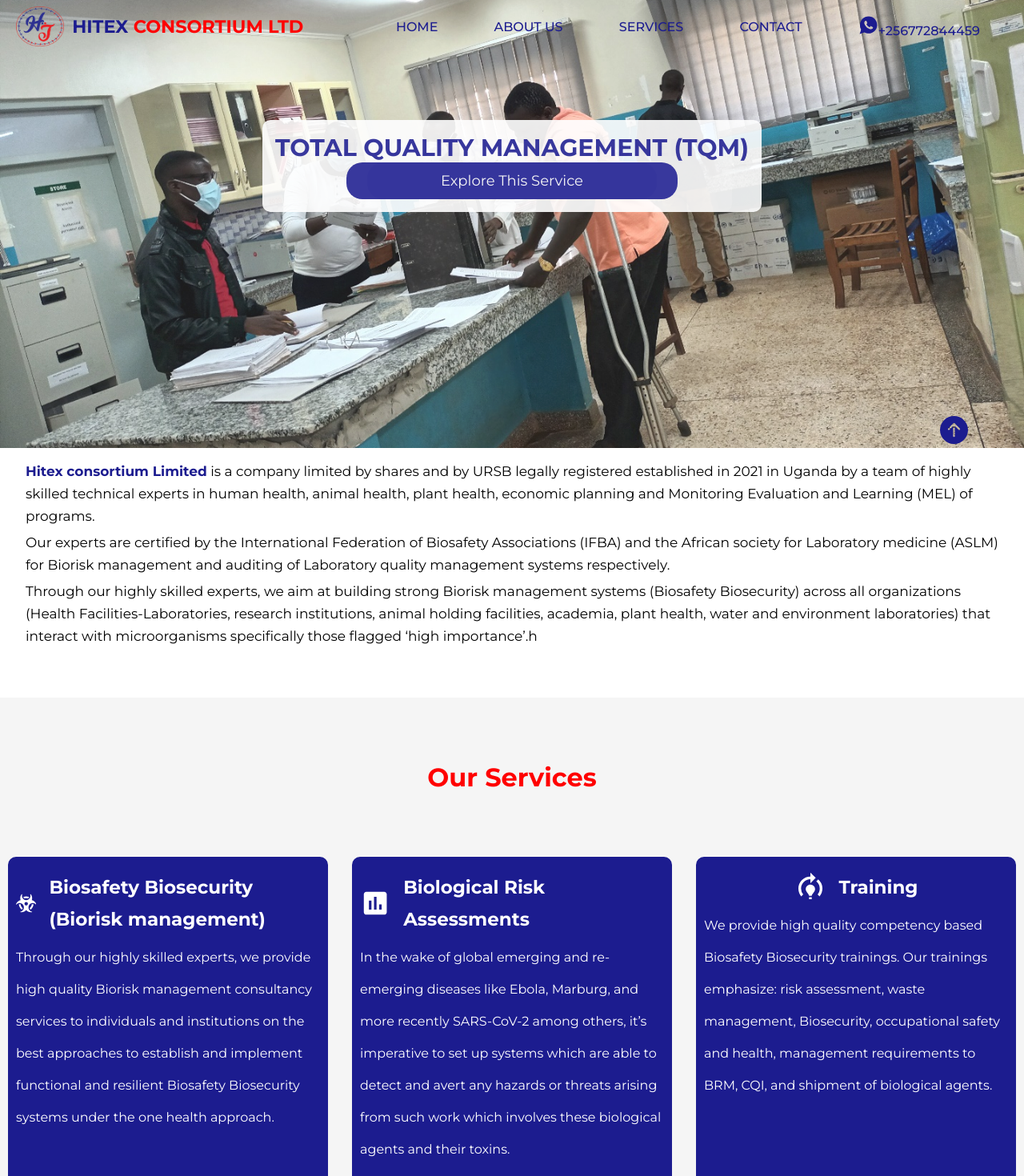
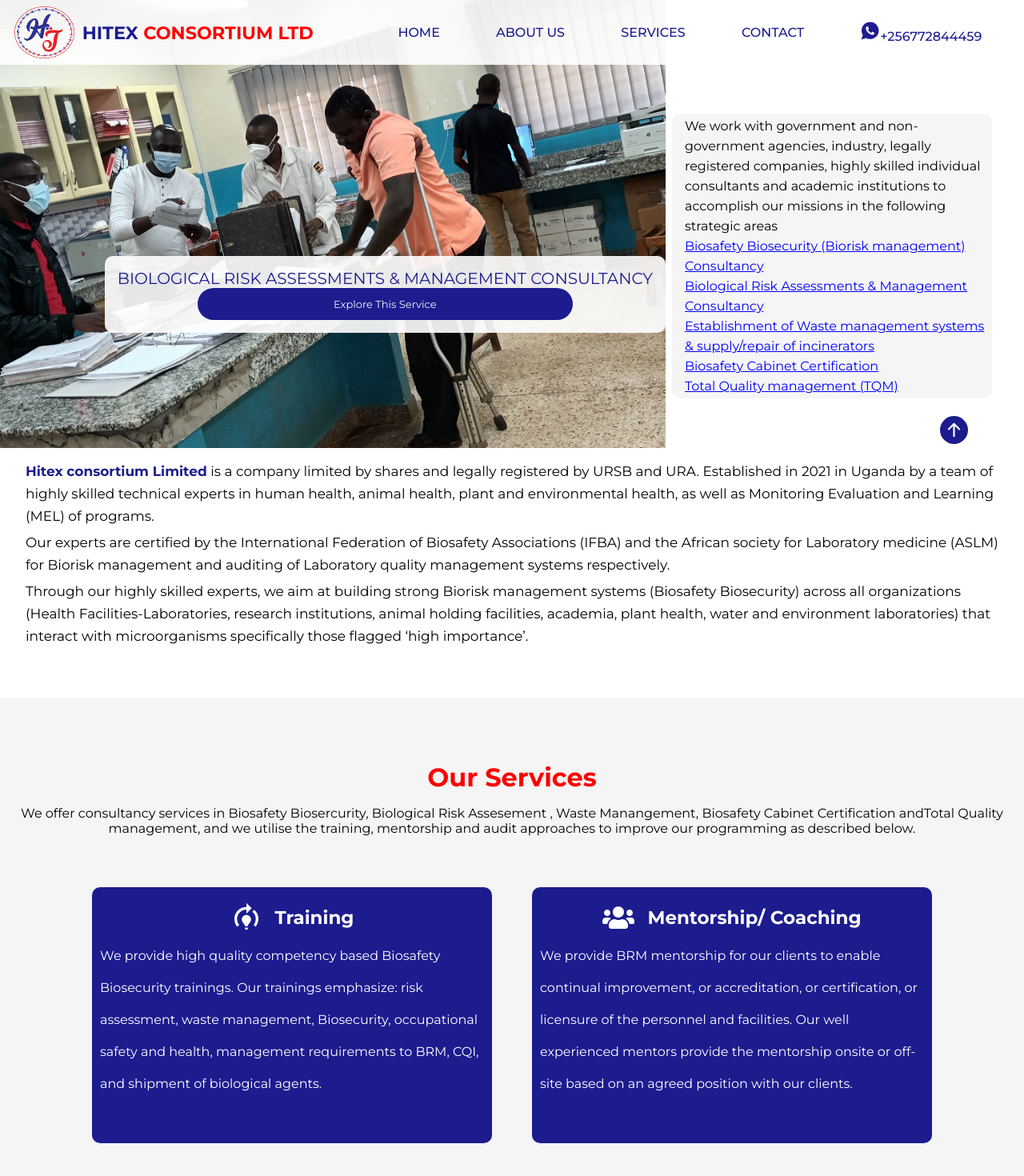
Before and after one commit to isiagi/medical, a Next.js app: page / in a window 1280 px wide. Shown: the top 1470 px of the page at 80% size. Built offline with nearby package versions, Linux system fonts and the light colour scheme; a web font is replaced by a local one.

Commit message:
new changes

```diff
--- a/components/Ban.jsx
+++ b/components/Ban.jsx
@@ -9,7 +9,7 @@ const Ban = () => {
         padding: '0 2rem',
         lineHeight: '28px',
         margin: '15px 0',
-        paddingBottom: '3rem'
+        paddingBottom: '3rem',
         // fontSize: '17px'
       }}
     >
@@ -17,10 +17,10 @@ const Ban = () => {
         <span style={{ color: 'rgb(28, 28, 143)' }}>
           <b>Hitex consortium Limited</b>
         </span>{' '}
-        is a company limited by shares and by URSB legally registered
-        established in 2021 in Uganda by a team of highly skilled technical
-        experts in human health, animal health, plant health, economic planning
-        and Monitoring Evaluation and Learning (MEL) of programs.
+        is a company limited by shares and legally registered by URSB and URA.
+        Established in 2021 in Uganda by a team of highly skilled technical
+        experts in human health, animal health, plant and environmental health,
+        as well as Monitoring Evaluation and Learning (MEL) of programs.
       </p>
 
       <p style={{ fontSize: '17px', paddingTop: '5px' }}>
@@ -30,13 +30,13 @@ const Ban = () => {
         management systems respectively.
       </p>
 
-      <p style={{ fontSize: '17px', paddingTop: '5px'  }}>
+      <p style={{ fontSize: '17px', paddingTop: '5px' }}>
         Through our highly skilled experts, we aim at building strong Biorisk
         management systems (Biosafety Biosecurity) across all organizations
         (Health Facilities-Laboratories, research institutions, animal holding
         facilities, academia, plant health, water and environment laboratories)
         that interact with microorganisms specifically those flagged ‘high
-        importance’.h
+        importance’.
       </p>
       {/* <div
         style={{
--- a/components/Banner1.js
+++ b/components/Banner1.js
@@ -7,6 +7,7 @@ import styles from '../styles/Home.module.css';
 const Banner1 = () => {
   return (
     <div style={{padding:'0 2rem'}}>
+    <hr></hr>
       <p style={{ fontSize: '22px' }}>
         Hitex consortium is a company limited by shares and by URSB legally
         registered established in 2021 in Uganda by a team of highly skilled
--- a/components/Fade.jsx
+++ b/components/Fade.jsx
@@ -8,12 +8,12 @@ import styles from '../styles/Home.module.css';
 const fadeImages = [
   {
     url: '/assets/nn.jpg',
-    caption: 'Biorisk management',
+    caption: 'Biosafety Biosecurity (Biorisk management) Consultancy',
     href: '/Bio',
   },
   {
     url: '/assets/gf.jpg',
-    caption: 'Biological Risk Assessments',
+    caption: 'Biological Risk Assessments & Management Consultancy ',
     href: '/BioRisk',
   },
   {
@@ -23,15 +23,20 @@ const fadeImages = [
   },
   {
     url: '/assets/gf.jpg',
-    caption: 'Waste management & supply of incinerators',
+    caption: 'Establishment of Waste management systems & supply/repair of incinerators ',
     href: '/Waste',
+  },
+  {
+    url: '/assets/gf.jpg',
+    caption: 'Biosafety Cabinet Certification  ',
+    href: '/Cabinet',
   },
 ];
 
 const Fader = () => {
   return (
     <div>
-      <Fade arrows={false} duration={2000}>
+      <Fade arrows={false} duration={4000}>
         {fadeImages.map((fadeImage, index) => (
           <div className={styles.each__fade} key={index}>
             <div className={styles.image__container}>
@@ -45,17 +50,20 @@ const Fader = () => {
                   margin: '0 auto',
                   padding: '1rem',
                   borderRadius: '10px',
+                  position: 'absolute',
+                  top: '170px',
+                  right: '0'
                 }}
               >
-                <h2
+                <p
                   style={{
                     color: 'rgb(28, 28, 143)',
                     textTransform: 'uppercase',
-                    fontSize: '30px'
+                    fontSize: '20px'
                   }}
                 >
                   {fadeImage.caption}
-                </h2>
+                </p>
                 <button
                   style={{
                     padding: '12px',
@@ -63,7 +71,7 @@ const Fader = () => {
                     background: 'rgb(28, 28, 143)',
                     borderRadius: '20px',
                     border: 'none',
-                    fontSize: '18px',
+                    fontSize: '13px',
                     marginBlock: '.6rem',
                     width: '70%',
                     margin: '0 auto',
--- a/components/Hero1.js
+++ b/components/Hero1.js
@@ -1,10 +1,75 @@
+import Link from 'next/link';
 import Fader from './Fade';
 
 const Hero1 = () => {
   return (
-    <div style={{ display: 'flex', width: '100%', justifyContent:'space-around' }}>
-      <div style={{width: '100%',}}>
+    <div
+      style={{
+        display: 'flex',
+        width: '100%',
+        justifyContent: 'space-between',
+        alignItems: 'center',
+        flexWrap:'wrap',
+      }}
+    >
+      {/* <div style={{ width: '25%' }}>
+        <h1>
+          <span style={{ color: 'rgb(28, 28, 143)' }}>HITEX</span>{' '}
+          <span style={{ color: 'red' }}>CONSORTIUM LTD</span>
+        </h1>
+      </div> */}
+      <div style={{ width: '65%' }}>
         <Fader />
+      </div>
+      <div
+        style={{
+          // borderTop: '3px solid rgb(18, 18, 124)',
+          maxWidth: '400px',
+          width: '35%',
+          lineHeight: '25px',
+          backgroundColor: 'whitesmoke',
+          color: 'black',
+          padding: '0.2rem',
+          borderRadius: '10px',
+          paddingLeft:'1rem',
+          marginRight: '40px',
+          marginTop: '80px',
+        }}
+      >
+        {' '}
+        <p>
+          We work with government and non-government agencies, industry, legally
+          registered companies, highly skilled individual consultants and
+          academic institutions to accomplish our missions in the following
+          strategic areas
+        </p>
+        <ul>
+          <li
+            style={{ color: 'blue', textDecoration: 'underline',}}
+          >
+            <Link href="/Bio">Biosafety Biosecurity (Biorisk management) Consultancy </Link>
+          </li>
+          <li
+            style={{ color: 'blue', textDecoration: 'underline' }}
+          >
+            <Link href="/BioRisk">Biological Risk Assessments & Management Consultancy  </Link>
+          </li>
+          <li
+            style={{ color: 'blue', textDecoration: 'underline' }}
+          >
+            <Link href="/Total">Establishment of Waste management systems & supply/repair of incinerators </Link>
+          </li>
+          <li
+            style={{ color: 'blue', textDecoration: 'underline' }}
+          >
+            <Link href="/BioRisk">Biosafety Cabinet Certification  </Link>
+          </li>
+          <li
+            style={{ color: 'blue', textDecoration: 'underline' }}
+          >
+            <Link href="/BioRisk">Total Quality management (TQM)  </Link>
+          </li>
+        </ul>
       </div>
     </div>
   );
--- a/components/Nav.js
+++ b/components/Nav.js
@@ -21,7 +21,7 @@ const NavBar = () => {
     <div className={styles.nav__wrapper}>
       <nav className={offSet > 40 ? styles.nav1 : styles.nav}>
         <div className={styles.nav__logo}>
-          <Image src={'/assets/logo.png'} alt="logo" width="60" height="50" />
+          <Image src={'/assets/logo.png'} alt="logo" width="75" height="65" />
           <h3>
             <span style={{ color: 'rgb(28, 28, 143)' }}>HITEX</span>{' '}
             <span style={{ color: 'red' }}>CONSORTIUM LTD</span>
--- a/components/Services.js
+++ b/components/Services.js
@@ -6,38 +6,18 @@ import { AiOutlineAudit } from 'react-icons/ai';
 import { FaClipboardList, FaUsers } from 'react-icons/fa';
 
 import styles from '../styles/Home.module.css';
+import Link from 'next/link';
 
 const Services = () => {
   return (
     <div className={styles.service__container} id="services">
-      <h2 style={{color: 'red'}}>Our Services</h2>
+      <h2 style={{ color: 'red' }}>Our Services</h2>
+      <p style={{textAlign: 'center',paddingBottom: '4rem' }}>
+        We offer consultancy services in <Link href="#">Biosafety Biosercurity</Link>, <Link href="#">Biological Risk
+        Assesement</Link> , <Link href="#">Waste Manangement</Link>, <Link href="#">Biosafety Cabinet Certification</Link> and
+        <Link href="#">Total Quality management</Link>, and we utilise the training, mentorship and audit approaches to improve our programming as described below.
+      </p>
       <div className={styles.service__items}>
-        <div className={styles.service__item}>
-          <div className={styles.service__item__one}>
-            <FaBiohazard className={styles.service__item__icon} />
-            <h3>Biosafety Biosecurity (Biorisk management)</h3>
-          </div>
-          <p>
-            Through our highly skilled experts, we provide high quality Biorisk
-            management consultancy services to individuals and institutions on
-            the best approaches to establish and implement functional and
-            resilient Biosafety Biosecurity systems under the one health
-            approach.
-          </p>
-        </div>
-        <div className={styles.service__item}>
-          <div className={styles.service__item__one}>
-            <MdAssessment className={styles.service__item__icon} />
-            <h3>Biological Risk Assessments</h3>
-          </div>
-          <p>
-            In the wake of global emerging and re-emerging diseases like Ebola,
-            Marburg, and more recently SARS-CoV-2 among others, it’s imperative
-            to set up systems which are able to detect and avert any hazards or
-            threats arising from such work which involves these biological
-            agents and their toxins.
-          </p>
-        </div>
         <div className={styles.service__item}>
           <div className={styles.service__item__one}>
             <MdModelTraining className={styles.service__item__icon} />
--- a/components/footer/Footer.jsx
+++ b/components/footer/Footer.jsx
@@ -13,16 +13,17 @@ const Footer = () => {
       <div className={styles.footer__contain}>
         <div className={styles.footer__wrapper}>
           <div>
-            <h3 style={{color: 'red'}}>Hitex consortium Limited</h3>
+            <h3 style={{ color: 'red' }}>Hitex consortium Limited</h3>
           </div>
           <div className={styles.footer__info}>
-            We a company limited by shares and by URSB legally registered
-            established in 2021 in Uganda by a team of highly skilled technical
-            experts in human health, animal health, plant health, economic
-            planning and Monitoring Evaluation and Learning (MEL) of programs.
+            We are company limited by shares and legally registered by URSB and
+            URA. Established in 2021 in Uganda by a team of highly skilled
+            technical experts in human health, animal health, plant and
+            environmental health, as well as Monitoring Evaluation and Learning
+            (MEL).
           </div>
           <div>
-            <BsFacebook style={{ fontSize: '1.5rem', color: 'whitesmoke' }} />
+              <BsFacebook style={{ fontSize: '1.5rem', color: 'whitesmoke' }} />
             <BsInstagram
               style={{
                 fontSize: '1.5rem',
@@ -41,7 +42,7 @@ const Footer = () => {
         </div>
         <div className={styles.footer__links}>
           <div>
-            <h3 style={{color: 'red'}}>Quick Link</h3>
+            <h3 style={{ color: 'red' }}>Quick Link</h3>
           </div>
           <div>
             <ul>
@@ -62,18 +63,27 @@ const Footer = () => {
         </div>
         <div className={styles.footer__as}>
           <div>
-            <h3 style={{color: 'red'}}>Core Services</h3>
+            <h3 style={{ color: 'red' }}>Core Services</h3>
           </div>
           <div>
             <ul>
               <li>
-                <Link href="/Bio">Biosafety Biosecurity (Biorisk management)</Link>
+                <Link href="/Bio">
+                Biosafety Biosecurity (Biorisk management) Consultancy
+                </Link>
               </li>
               <li>
-                <Link href="/BioRisk">Biological Risk Assessments & Management</Link>
+                <Link href="/BioRisk">
+                Biological Risk Assessments & Management Consultancy
+                </Link>
               </li>
               <li>
-                <Link href="/Waste">Waste management & supply of incinerators</Link>
+                <Link href="/Waste">
+                Establishment of Waste management systems & supply/repair of incinerators
+                </Link>
+              </li>
+              <li>
+                <Link href="/Total">Biosafety Cabinet Certification</Link>
               </li>
               <li>
                 <Link href="/Total">Total Quality management (TQM)</Link>
@@ -83,6 +93,7 @@ const Footer = () => {
         </div>
         {/* <div className="footer__links">
           <div>
+          Biosafety Cabinet Certification
             <h3>Resources</h3>
           </div>
           <div>
--- a/pages/Ab.js
+++ b/pages/Ab.js
@@ -44,20 +44,10 @@ const Ab = () => {
     <div className={styles.about__wrapper} id="about">
       <div className={styles.about__head}>
         <h4>About Us</h4>
-        <p>
-          Our experts are certified by the International Federation of Biosafety
-          Associations (IFBA) and the African society for Laboratory medicine
-          (ASLM) for Biorisk management and auditing of Laboratory quality
-          management systems respectively.
-        </p>
+
       </div>
       <div className={styles.about__container}>
-        {/* <p style={{ fontSize: '18px' }}>
-          Our experts are certified by the International Federation of Biosafety
-          Associations (IFBA) and the African society for Laboratory medicine
-          (ASLM) for Biorisk management and auditing of Laboratory quality
-          management systems respectively.
-        </p> */}
+
 
         <div className={styles.about__item}>
           <p style={{ fontSize: '18px' }}>
@@ -65,41 +55,8 @@ const Ab = () => {
             at all times irrespective of the circumstances.{' '}
           </p>
 
-          <p style={{ fontSize: '18px' }}>
-            We work with government and non-government agencies, industry,
-            legally registered companies, highly skilled individual consultants
-            and academic institutions to accomplish our missions in the
-            following strategic areas
-          </p>
 
-          <ul>
-            <li
-              style={{ color: 'rgb(18, 18, 124)', textDecoration: 'underline' }}
-            >
-              <Link href="/Bio">
-                Biosafety Biosecurity (Biorisk management)
-              </Link>
-            </li>
-            <li
-              style={{ color: 'rgb(18, 18, 124)', textDecoration: 'underline' }}
-            >
-              <Link href="/BioRisk">
-                <a>Biological Risk Assessments & Management </a>
-              </Link>
-            </li>
-            <li
-              style={{ color: 'rgb(18, 18, 124)', textDecoration: 'underline' }}
-            >
-              <Link href="/Waste">
-                <a>Waste management & supply of incinerators </a>
-              </Link>
-            </li>
-            <li
-              style={{ color: 'rgb(18, 18, 124)', textDecoration: 'underline' }}
-            >
-              <Link href="/Total">Total Quality management (TQM)</Link>
-            </li>
-          </ul>
+
         </div>
         <div style={{ marginBottom: '4rem' }}>
           <div className={styles.about__item1}>
--- a/styles/Home.module.css
+++ b/styles/Home.module.css
@@ -26,7 +26,8 @@
   user-select: none;
   z-index: 999;
   width: 100%;
-  background: transparent;
+  background: rgba(255, 255, 255, 0.9);
+  color: #fff;
 }
 
 .nav {
@@ -296,26 +297,26 @@ height: 350px;
   color: rgb(28, 28, 143);
   font-size: 2em;
   padding-top: 5rem;
-  padding-bottom: 5rem;
+  padding-bottom: 1rem;
 }
 
 .service__container .service__items {
   display: flex;
   align-items: center;
-  justify-content: space-around;
+  justify-content: center;
   flex-wrap: wrap;
-  gap: 10px;
+  gap: 50px;
 }
 
 .service__container .service__items .service__item {
-  max-width: 400px;
+  max-width: 500px;
   background-color: rgb(28, 28, 143);
   line-height: 40px;
   gap: 10px;
   border-radius: 10px;
   padding: 10px;
   color: #fff;
-  height: 420px;
+  height: 320px;
 }
 
 .service__item__one {
@@ -348,73 +349,6 @@ height: 350px;
 .service__container .service__items .service__item ul {
   list-style: none;
 }
-
-/* Footer Section Here */
-
-/* .footer__wrapper {
-  min-height: 30vh;
-  background: rgb(28, 28, 143) ;
-  padding: 0 2rem;
-}
-
-.footer__container {
-  display: flex;
-  align-items: center;
-  justify-content: space-between;
-  flex-wrap: wrap;
-  margin-bottom: 2rem;
-  color: whitesmoke;
-}
-
-.footer__wrapper .footer__container .footer__links ul {
-  display: flex;
-  list-style: none;
-  flex-wrap: wrap;
-}
-
-.footer__wrapper .footer__container .footer__links ul li {
-  width: 7rem;
-  color: whitesmoke;
-}
-
-.footer__container .footer__form input {
-  padding: 0.4rem;
-  border: none;
-  outline: none;
-}
-
-.footer__container .footer__form button {
-  padding: 0.4rem;
-  border: none;
-  outline: none;
-  background-color: #fff;
-}
-
-.footer__last {
-  display: flex;
-  align-items: center;
-  justify-content: space-between;
-  flex-wrap: wrap;
-}
-
-.footer__last .footer__last_terms {
-  display: flex;
-  align-items: center;
-  justify-content: space-between;
-  flex-wrap: wrap;
-  gap: 0.7rem;
-  color: whitesmoke;
-}
-.footer__last .footer__last_icons {
-  display: flex;
-  align-items: center;
-  justify-content: space-between;
-  flex-wrap: wrap;
-  gap: 0.7rem;
-  font-size: 1.5rem;
-  color: whitesmoke;
-} */
-
 .footer__container {
   min-height: 43vh;
   display: flex;
```
Also changed, not shown: components/Contact.js (+4 -5 lines), components/Faq.js (+43 -1 lines).
